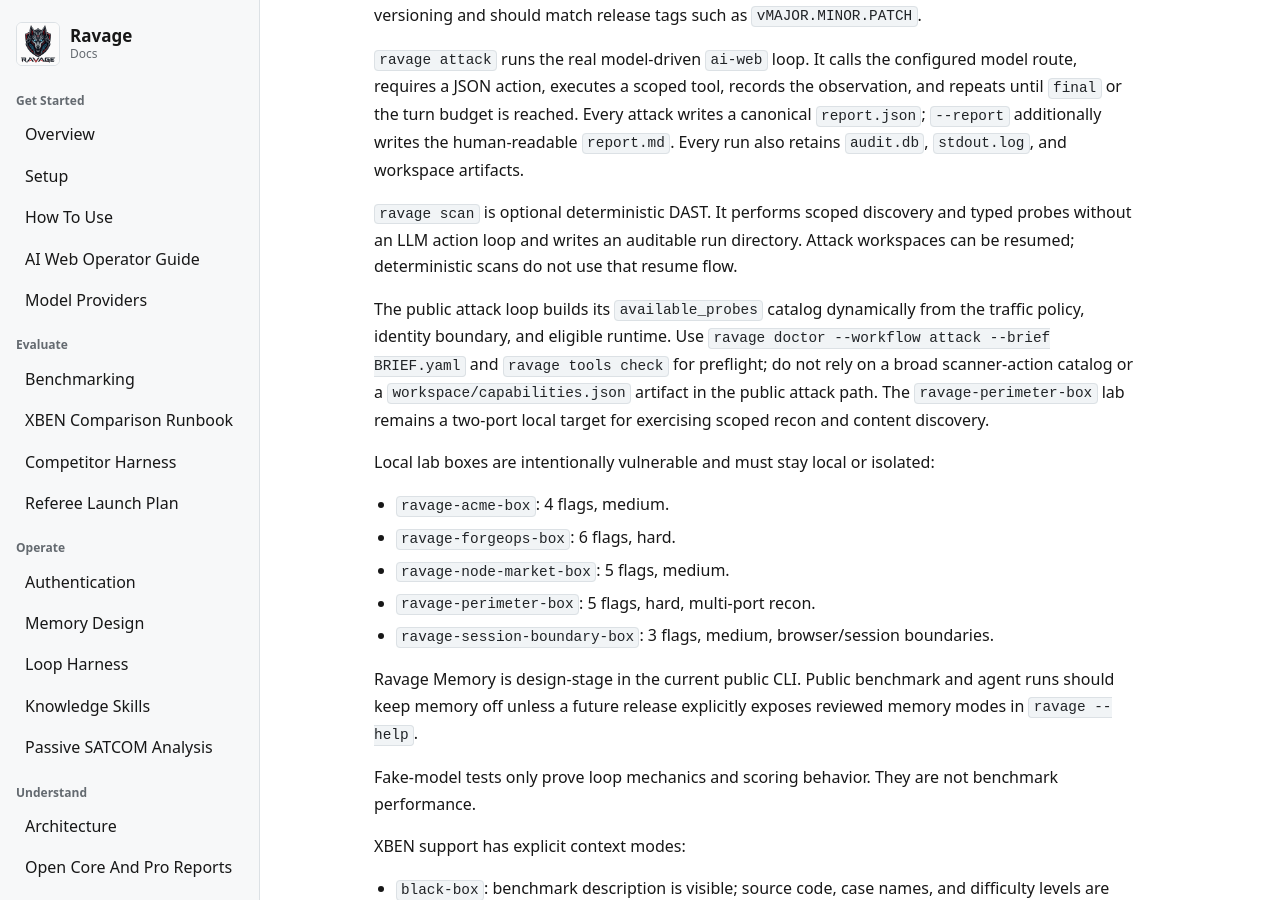
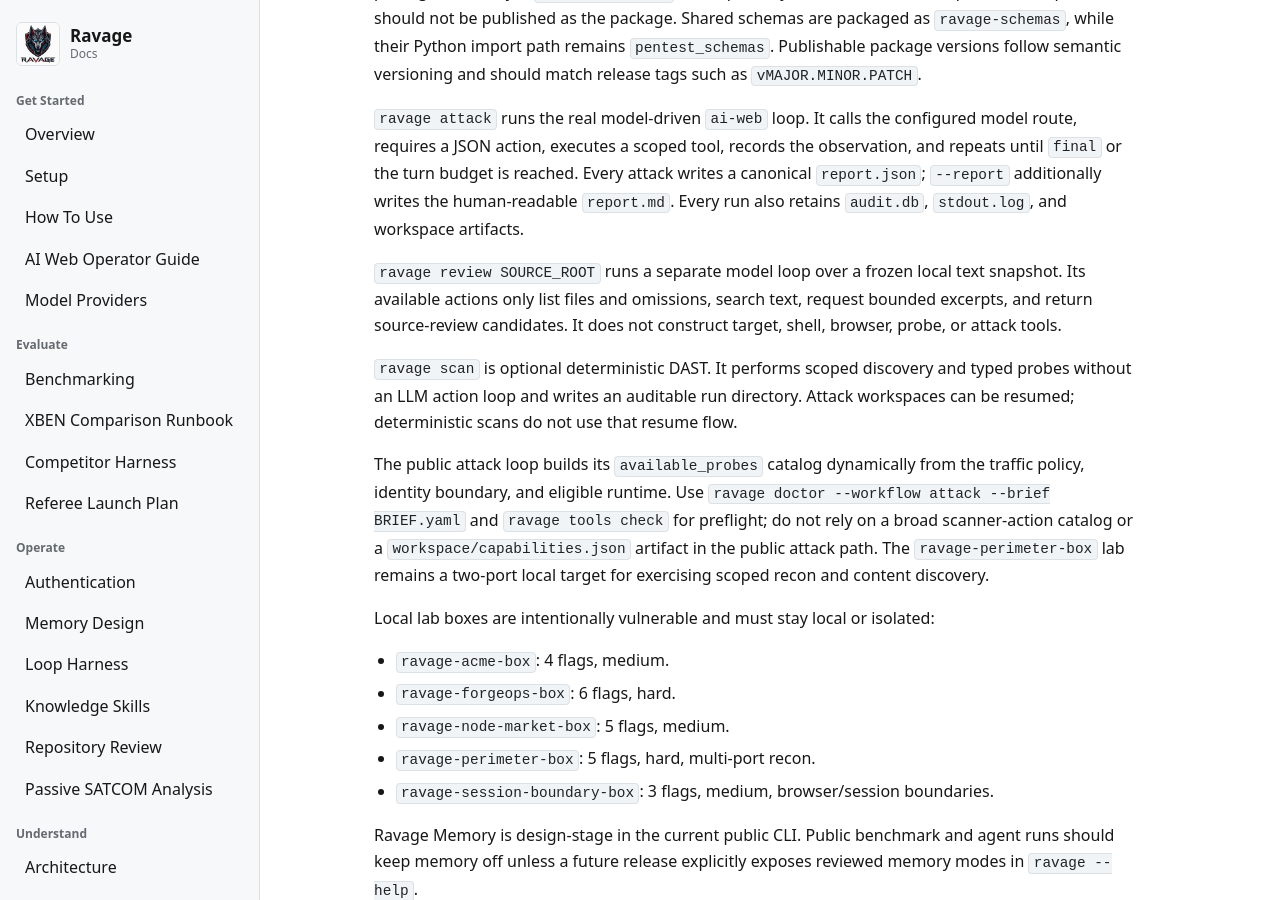
Before and after one commit to duriantaco/ravage, a Jekyll site: the page built from docs/README.md, in a window 1280 px wide and 900 px high, scrolled down 1883 px. Built offline with Jekyll 4.4.1, drawn with Linux system fonts in a browser that asks for light colours; some of the changed lines change nothing that is shown; some of the changed text lies outside the part shown.

Commit message:
docs(agent): document repository review workflow

````diff
--- a/docs/_data/navigation.yml
+++ b/docs/_data/navigation.yml
@@ -44,6 +44,9 @@
       - title: Knowledge Skills
         url: /skills.html
         description: Use and evaluate opt-in advisory workflow cards.
+      - title: Repository Review
+        url: /offline-repository-context.html
+        description: Run bounded model-guided review over a frozen local source snapshot.
       - title: Passive SATCOM Analysis
         url: /satcom.html
         description: Inspect offline TLE and CCSDS artifacts without transmitting.
--- a/docs/architecture.md
+++ b/docs/architecture.md
@@ -126,6 +126,8 @@
   bounded graph route. Any remote target additionally requires
   `--authorized-remote-target`.
 - `ravage scan`: deterministic DAST without model calls.
+- `ravage review`: model-guided, read-only review over a frozen local source
+  snapshot with excerpt-bound candidate evidence.
 - `ravage traffic`: automatic base and agent-graph structured HTTP history,
   optional scoped Playwright capture, redacted inspection, single-request
   replay, and offline comparison.
--- a/docs/model-providers.md
+++ b/docs/model-providers.md
@@ -177,8 +177,8 @@
 --model-profile hosted-openai --model-tier mid
 ```
 
-Hosted routes are paid-risk routes. `ravage attack` and `ravage xben` block them
-by default until you pass `--allow-paid-models`.
+Hosted routes are paid-risk routes. `ravage attack`, `ravage review`, and
+`ravage xben` block them by default until you pass `--allow-paid-models`.
 
 The built-in direct OpenAI routes pin GPT-5.4 snapshots and apply OpenAI's
 standard per-token prices for the recognized GPT-5.4 and GPT-5.4 mini snapshot
--- /dev/null
+++ b/docs/offline-repository-context.md
@@ -0,0 +1,106 @@
+---
+title: Offline Repository Context
+---
+
+# Offline Repository Context
+
+`ravage.repository_context` provides a read-only text snapshot for offline code
+review. It includes UTF-8 source, configuration, and documentation across file
+extensions. It does not execute repository code or contact a model or network.
+The dedicated `ravage review` agent uses this snapshot through a closed set of
+read-only context actions. The target-facing attack agent remains separate.
+
+```python
+from pathlib import Path
+
+from ravage.repository_context import capture_repository
+
+context = capture_repository(Path("/path/to/repository"))
+matches = context.search("formatGreeting")
+excerpt = context.excerpt("frontend/greetings.ts", start_line=1, end_line=3)
+```
+
+Run a bounded review with the default local model profile:
+
+```bash
+ravage review /path/to/repository
+```
+
+The review agent can list captured files and omissions, search literal text,
+request bounded excerpts, and finish with source-backed candidates. It cannot
+invoke shell, Python, project code, target HTTP or network actions, browsers,
+probes, or attack runtimes. A nonempty repository must yield at least one excerpt
+before the agent may finish. A final candidate must cite an excerpt receipt from
+the same frozen snapshot; Ravage supplies the relative path, exact lines, excerpt
+and file digests, and snapshot identity rather than trusting model-authored
+references.
+
+The default profile calls a loopback Ollama endpoint. A hosted or paid-risk model
+requires `--allow-paid-models` and receives only the file metadata, search results,
+and excerpts requested during the review. Repository text is treated as untrusted
+data, but the capture exclusions are not a general secret detector. Review the
+repository and provider policy before allowing source text to leave the machine.
+The command writes candidate metadata and source references to standard output.
+Ravage omits raw search-line and excerpt fields from the JSON trace; model-authored
+summaries and candidate descriptions can still quote source content.
+The top-level summary is explicitly marked `model_authored_unverified`. Raw
+excerpt text and the frozen snapshot are not persisted by this command, so retain
+the reviewed revision or rerun the review if the working tree changes.
+The JSON also records an objective digest and length, requested and selected
+model tiers, route ordinal, reasoning mode, output cap, turn and cost limits,
+usage, and context-coverage counters for comparing recorded run settings without
+copying the objective text into the artifact. Retain the model configuration,
+Ravage revision, repository revision, and objective separately for reproduction.
+
+Search is case-sensitive literal text lookup. It returns matching lines with
+one-based line/column positions, repository-relative paths, and file content
+digests. Matching text is not proof that two symbols refer to the same
+implementation. Excerpts preserve captured text and line endings.
+
+All reads after capture use the immutable snapshot. A later capture produces a
+different identity when included content or omission records change. Files are
+checked for changes while being read; this is not an atomic Git checkout.
+
+`ContextLimits` bounds file count, total bytes, directory entries, and depth
+(the root counts as depth one). Exceeding those limits raises `ContextLimitError`
+without returning a partial snapshot. Oversized individual files, symlinks,
+binary/non-UTF-8 files, build/dependency directories, and common credential-file
+names appear in `context.omissions`. These exclusions are not a general secret
+redactor, and capture does not implement `.gitignore` semantics. Review omissions
+when deciding whether enough context is available. Descriptor-based traversal
+currently requires POSIX, including Linux and macOS.
+
+Search results mark additional matches with `truncated=True`. Long matching
+lines return a bounded window around the match with its starting column and a
+`text_truncated` flag. Excerpts over 100 lines or 20,000 characters are rejected.
+The review agent applies narrower per-action limits, a total observation budget,
+a model-turn limit, duplicate-action blocking, and a model-cost ceiling. Paid
+routes use a conservative pre-request bound and stop before dispatch when the
+remaining configured budget cannot cover the next request. Routes that cannot
+enforce their configured output-token cap are rejected before a model call.
+
+## Regression cases
+
+Run the offline suite:
+
+```bash
+.venv/bin/python -m pytest \
+  packages/ravage/tests/test_repository_context.py \
+  packages/ravage/tests/test_repository_review.py -q
+```
+
+The fixed fixture contains eight harmless Python, TypeScript/TSX, JSON, YAML,
+and Markdown files. Four lookup cases assert exact references for Python
+definitions/imports/checks, TypeScript definitions/imports/components,
+configuration/documentation, and absent text. Additional cases cover content
+identity, Unicode and line endings, omissions, changing files, and resource
+bounds. The fixtures and expected references are separate from the reader.
+
+The existing Python source analyzer reads three of these eight files, as its
+documented contract requires. This reader exposes all eight. That difference
+measures file-context breadth; it is not a vulnerability-detection score, a
+semantic retrieval evaluation, or a Strix comparison. The review regressions
+prove that model-selected searches and excerpts reach the model and that final
+candidates bind to captured evidence. They do not establish improved vulnerability
+detection. The existing source-guided attack analyzer and its live-evidence rules
+are unchanged.
--- a/docs/technical-guide.md
+++ b/docs/technical-guide.md
@@ -26,6 +26,12 @@
 
 - `packages/ravage/src/ravage/__main__.py`: CLI parser and command dispatch.
 - `packages/ravage/src/ravage/agent_core/ai_agent.py`: base `ai-web` runtime loop.
+- `packages/ravage/src/ravage/repository_context.py`: bounded, immutable local
+  text capture, literal search, and exact excerpts.
+- `packages/ravage/src/ravage/repository_review.py`: closed read-only model loop
+  for repository review candidates.
+- `packages/ravage/src/ravage/repository_review_cli.py`: `ravage review` command
+  and model-transport adapter.
 - `packages/ravage/src/ravage/agent_core/autonomous_graph/`: bounded graph
   coordinator, workers, budgets, scoped HTTP, evidence, and durable state.
 - `packages/ravage/src/ravage/dast_scan.py`: deterministic scan runtime.
````
Also changed, not shown: README.md, docs/README.md, packages/ravage/README.md.
